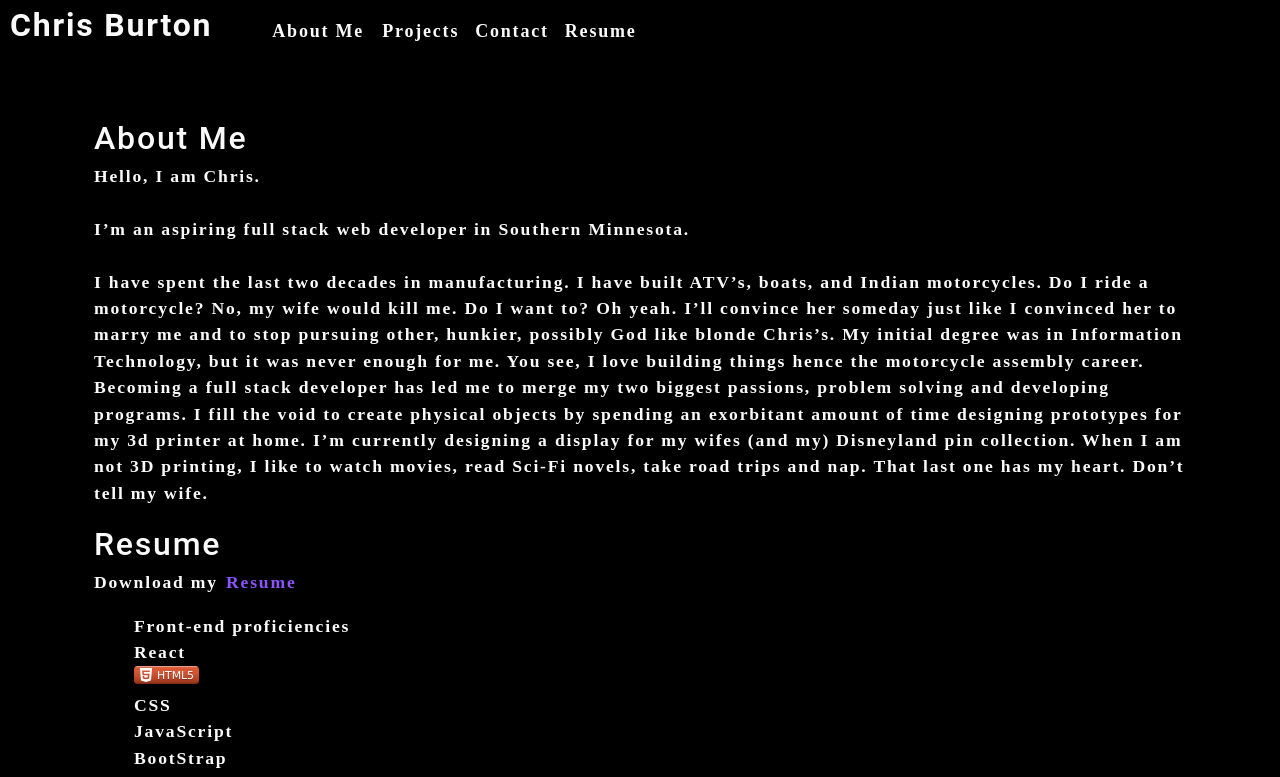
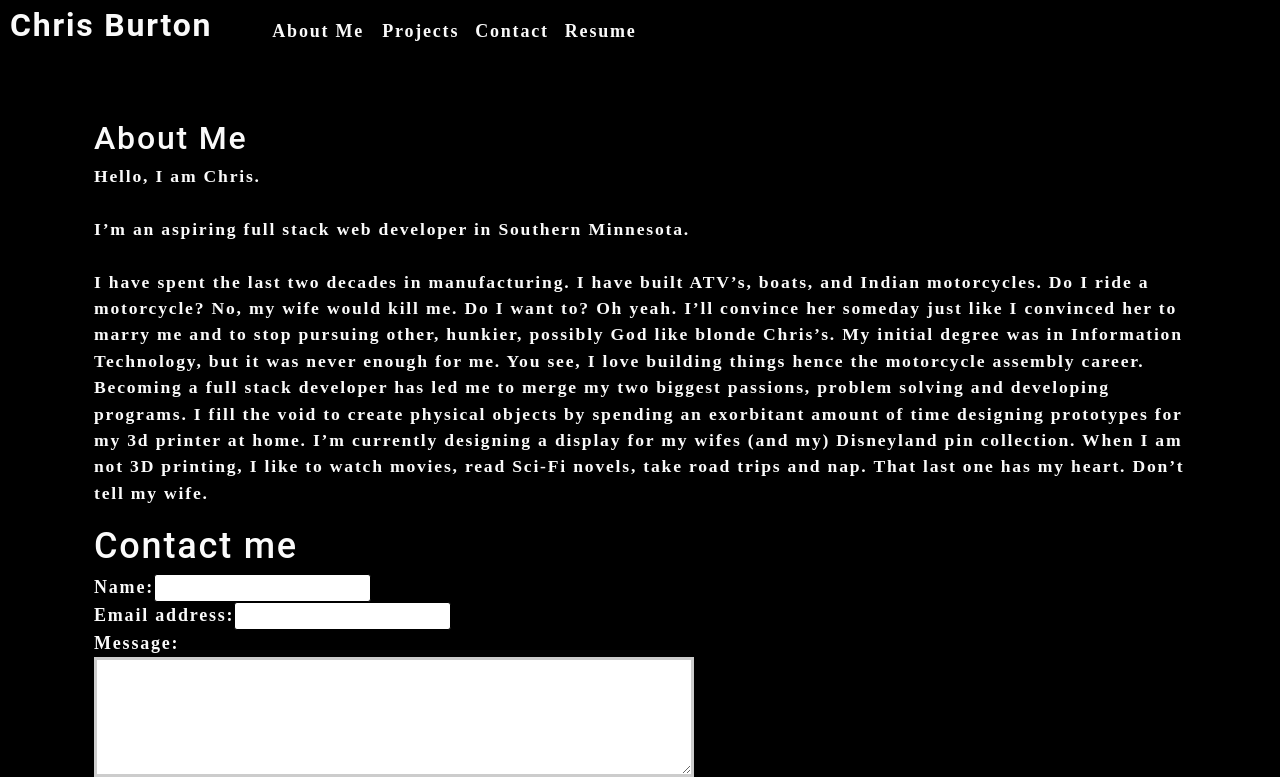
Before and after one commit to Wizzle13/cburton-portfolio-old, a React (Create React App) app: page / in a window 1280 px wide. Shown: the top 777 px of the page. Built offline with nearby package versions, Linux system fonts and the light colour scheme.

Commit message:
updated contact

```diff
--- a/src/App.js
+++ b/src/App.js
@@ -1,9 +1,10 @@
 import React from 'react';
-import './App.css';
+import './css/App.css';
 import Header from './components/Header';
 import Footer from './components/Footer';
 import About from './components/About';
 import Resume from './components/Resume';
+import ContactForm from './components/Contact';
 
 function App() {
   return (
@@ -12,7 +13,8 @@ function App() {
       <main>
         <div>
           <About></About>
-          <Resume></Resume>
+          <ContactForm></ContactForm>
+          <Resume> </Resume>
         </div>
       </main>
       <Footer></Footer>
--- /dev/null
+++ b/src/components/Contact/index.js
@@ -0,0 +1,56 @@
+import React, { useState } from 'react';
+import { validateEmail } from '../../utils/helpers';
+
+function ContactForm() {
+    const [formState, setFormState] = useState({ name: '', email: '', message: '' });
+    const { name, email, message } = formState;
+    const [errorMessage, setErrorMessage] = useState('');
+
+    function handleChange(e) {
+        if (e.target.name === 'email') {
+            const isValid = validateEmail(e.target.value);
+            console.log(isValid);
+            // isValid conditional statement
+            if (!isValid) {
+                setErrorMessage('Your email is invalid.');
+            } else {
+                if (!e.target.value.length) {
+                    setErrorMessage(`${e.target.name} is required.`);
+                } else {
+                    setErrorMessage('');
+            }
+            }
+        }
+        if (!errorMessage) {
+            setFormState({ ...formState, [e.target.name]: e.target.value });
+        }
+    }
+
+    return (
+        <section>
+          <h1 data-testid="h1tag">Contact me</h1>
+          <form id="contact-form" /*onSubmit={handleSubmit}*/>
+            <div>
+                <label htmlFor="name">Name:</label>
+                <input type="text" defaultValue={name} onBlur={handleChange} name="name" />
+            </div>
+            <div>
+                <label htmlFor="email">Email address:</label>
+                <input type="email" defaultValue={email} onBlur={handleChange} name="email"/>
+            </div>
+            <div>
+                <label htmlFor="message">Message:</label>
+                <textarea name="message" defaultValue={message} onBlur={handleChange} rows="5"  />
+                {errorMessage && (
+                    <div>
+                        <p className="error-text">{errorMessage}</p>
+                    </div>
+                )}
+            </div>
+            <button data-testid="button" type="submit">Submit</button>
+          </form>
+        </section>
+      )
+}
+
+export default ContactForm;
--- a/src/components/Header/index.js
+++ b/src/components/Header/index.js
@@ -9,7 +9,7 @@ function Header() {
               <span>Chris Burton</span>
             </a>
           </h2>
-          <Nav />
+          <Nav></Nav>
         </header>
     );
 }
--- a/src/components/Resume/index.js
+++ b/src/components/Resume/index.js
@@ -1,5 +1,5 @@
 import React from 'react';
-
+import '../../css/resume.css';
 function Resume() {
     return(
         <div>
--- /dev/null
+++ b/src/css/resume.css
@@ -0,0 +1,3 @@
+#resume li {
+    list-style:circle;
+  }
--- a/src/index.js
+++ b/src/index.js
@@ -1,6 +1,6 @@
 import React from 'react';
 import ReactDOM from 'react-dom/client';
-import './index.css';
+import './css/index.css';
 import App from './App';
 import reportWebVitals from './reportWebVitals';
 
--- /dev/null
+++ b/src/utils/helpers.js
@@ -0,0 +1,8 @@
+export function capitalizeFirstLetter(string) {
+    return string.charAt(0).toUpperCase() + string.slice(1);
+}
+
+export function validateEmail(email) {
+    var re = /^(([^<>()[\]\\.,;:\s@"]+(\.[^<>()[\]\\.,;:\s@"]+)*)|(".+"))@((\[[0-9]{1,3}\.[0-9]{1,3}\.[0-9]{1,3}\.[0-9]{1,3}\])|(([a-zA-Z\-0-9]+\.)+[a-zA-Z]{2,}))$/;
+    return re.test(String(email).toLowerCase());
+}
```
Also changed, not shown: src/css/App.css (renamed from src/App.css), src/css/index.css (renamed from src/index.css), 1 other file (tests, documents, lock files or other folders).
